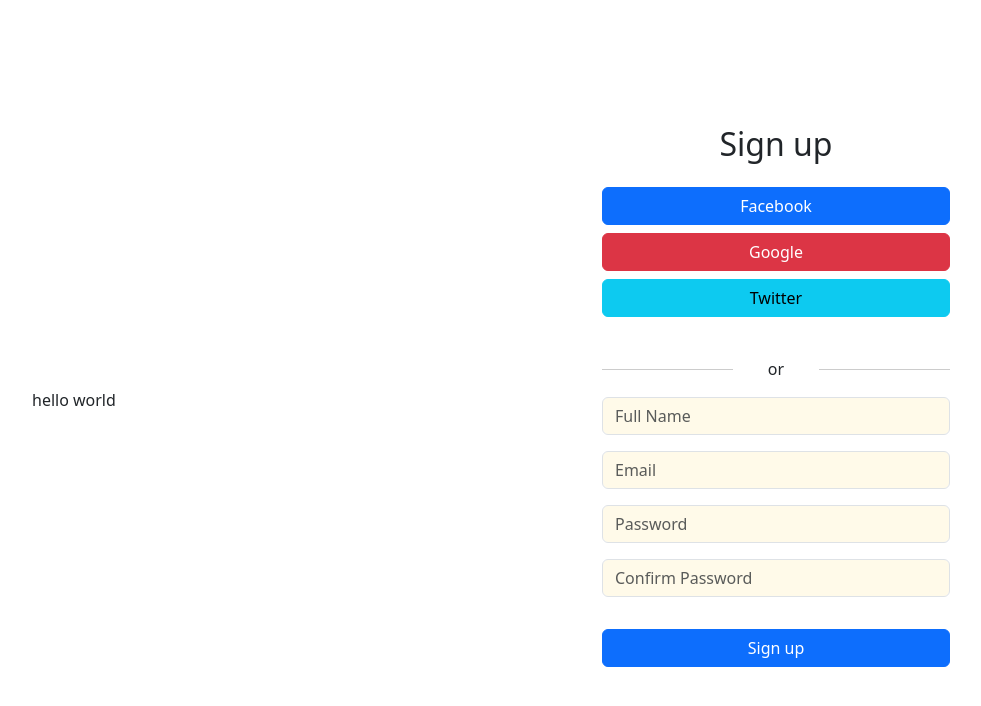
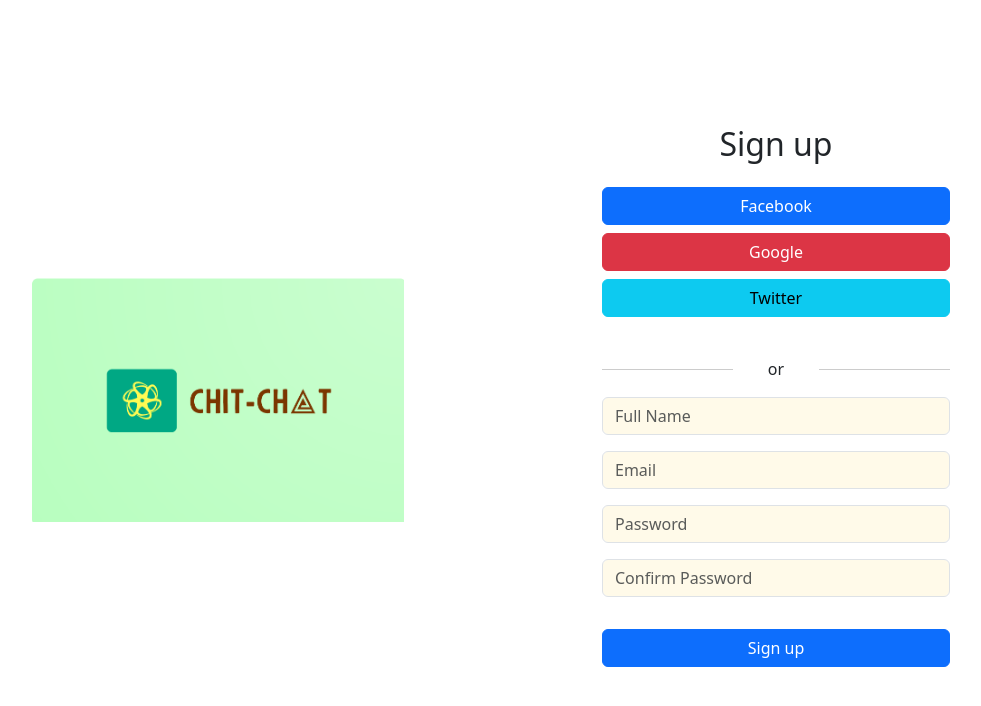
Before and after one commit to GurditLubana/Chat-Application, a React (Create React App) app in the folder front-end/: page / in a window 1280 px wide. Shown: the top 706 px of the page, without its empty margins (50-1031 px from the left). Built offline with nearby package versions, Linux system fonts and the light colour scheme; no server answers.

Commit message:
Added Chit-Chat image of loginScreen

```diff
--- a/front-end/public/index.html
+++ b/front-end/public/index.html
@@ -7,7 +7,7 @@
   <meta name="viewport" content="width=device-width, initial-scale=1" />
   <meta name="theme-color" content="#000000" />
   <meta name="description" content="Web site created using create-react-app" />
-  <link rel="apple-touch-icon" href="%PUBLIC_URL%/logo192.png" />
+  <link rel="apple-touch-icon" href="%PUBLIC_URL%/images/logo.png" />
   <!--
       manifest.json provides metadata used when your web app is installed on a
       user's mobile device or desktop. See https://developers.google.com/web/fundamentals/web-app-manifest/
--- a/front-end/src/components/Login.css
+++ b/front-end/src/components/Login.css
@@ -3,6 +3,7 @@
     display: flex;
     justify-content: center;
     align-items: center;
+
 }
 
 .loginForm{
@@ -15,13 +16,20 @@
     width: 60%;
 } */
 
+.appLogo img {
+    max-width: 100%;
+    max-height: 100%;
+    height: auto;
+    width: auto;
+    object-fit: fill;
+  }
+
+
 .line {
     flex-grow: 1;
     height: 1px;
-    background-color: #ccc; /* or any color you prefer */
-  }
+    background-color: #ccc; }
 
-  /* If you need to fine-tune the vertical alignment or spacing */
   .text-center {
     display: flex;
     justify-content: center;
--- a/front-end/src/components/Login.jsx
+++ b/front-end/src/components/Login.jsx
@@ -7,7 +7,7 @@
 export default function Login() {
   return (
     <div className="loginPage container">
-      <div className="col-4">hello world</div>
+      <div className="appLogo col-4"><img src=".\images\chit-chat.png" alt="chit-chat logo"></img></div>
       <div className="loginForm col-8">
 
 
--- a/front-end/src/components/MessageBody.css
+++ b/front-end/src/components/MessageBody.css
@@ -12,6 +12,7 @@
   border-radius: 4px;
 
 }
+/* b8febf */
 
 .msgSent{
   align-self: end;
```
Also changed, not shown: front-end/public/images/chit-chat.png (added).
